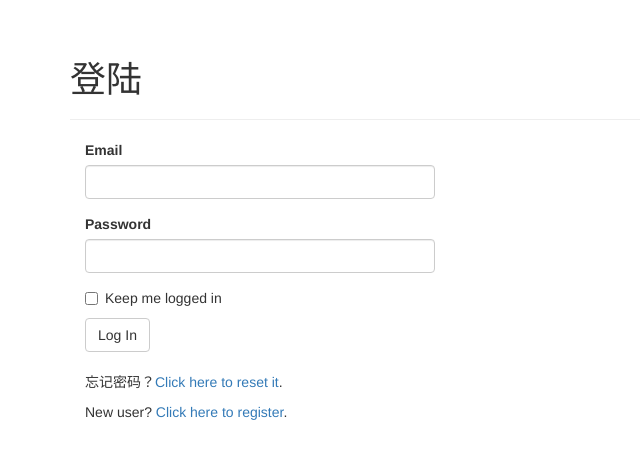
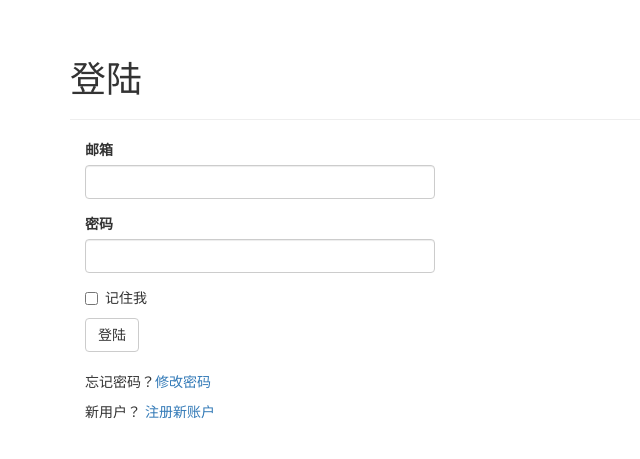
Before and after one commit to fenife/flasky, a Flask app: page /auth/login in a window 1280 px wide. Shown: the part 52-511 px from the top of the page, without its empty margins (0-640 px from the left). Run offline with Flask 2, Linux system fonts and the light colour scheme; some libraries are stand-ins or nearby versions.

Commit message:
修改为中文提示

```diff
--- a/app/auth/forms.py
+++ b/app/auth/forms.py
@@ -6,67 +6,67 @@ from ..models import User
 
 
 class LoginForm(FlaskForm):
-    email = StringField('Email', validators=[Required(), Length(1, 64),
+    email = StringField('邮箱', validators=[Required(), Length(1, 64),
                                              Email()])
-    password = PasswordField('Password', validators=[Required()])
-    remember_me = BooleanField('Keep me logged in')
-    submit = SubmitField('Log In')
+    password = PasswordField('密码', validators=[Required()])
+    remember_me = BooleanField('记住我')
+    submit = SubmitField('登陆')
 
 
 class RegistrationForm(FlaskForm):
-    email = StringField('Email', validators=[Required(), Length(1, 64),
+    email = StringField('邮箱', validators=[Required(), Length(1, 64),
                                            Email()])
-    username = StringField('Username', validators=[
+    username = StringField('用户名', validators=[
         Required(), Length(1, 64), Regexp('^[A-Za-z][A-Za-z0-9_.]*$', 0,
                                           'Usernames must have only letters, '
                                           'numbers, dots or underscores')])
-    password = PasswordField('Password', validators=[
+    password = PasswordField('密码', validators=[
         Required(), EqualTo('password2', message='Passwords must match.')])
-    password2 = PasswordField('Confirm password', validators=[Required()])
-    submit = SubmitField('Register')
+    password2 = PasswordField('再次确认密码', validators=[Required()])
+    submit = SubmitField('注册')
 
     def validate_email(self, field):
         if User.query.filter_by(email=field.data).first():
-            raise ValidationError('Email already registered.')
+            raise ValidationError('此邮箱已经注册！')
 
     def validate_username(self, field):
         if User.query.filter_by(username=field.data).first():
-            raise ValidationError('Username already in use.')
+            raise ValidationError('此用户名已经被使用！')
 
 
 class ChangePasswordForm(FlaskForm):
-    old_password = PasswordField('Old password', validators=[Required()])
-    password = PasswordField('New password', validators=[
+    old_password = PasswordField('旧密码', validators=[Required()])
+    password = PasswordField('新密码', validators=[
         Required(), EqualTo('password2', message='Passwords must match')])
-    password2 = PasswordField('Confirm new password', validators=[Required()])
-    submit = SubmitField('Update Password')
+    password2 = PasswordField('再次确认密码', validators=[Required()])
+    submit = SubmitField('修改密码')
 
 
 class PasswordResetRequestForm(FlaskForm):
-    email = StringField('Email', validators=[Required(), Length(1, 64),
+    email = StringField('邮箱', validators=[Required(), Length(1, 64),
                                              Email()])
-    submit = SubmitField('Reset Password')
+    submit = SubmitField('密码重置')
 
 
 class PasswordResetForm(FlaskForm):
-    email = StringField('Email', validators=[Required(), Length(1, 64),
+    email = StringField('邮箱', validators=[Required(), Length(1, 64),
                                              Email()])
-    password = PasswordField('New Password', validators=[
+    password = PasswordField('新密码', validators=[
         Required(), EqualTo('password2', message='Passwords must match')])
-    password2 = PasswordField('Confirm password', validators=[Required()])
-    submit = SubmitField('Reset Password')
+    password2 = PasswordField('再次确认密码', validators=[Required()])
+    submit = SubmitField('修改密码')
 
     def validate_email(self, field):
         if User.query.filter_by(email=field.data).first() is None:
-            raise ValidationError('Unknown email address.')
+            raise ValidationError('邮箱不可用')
 
 
 class ChangeEmailForm(FlaskForm):
-    email = StringField('New Email', validators=[Required(), Length(1, 64),
+    email = StringField('新邮箱', validators=[Required(), Length(1, 64),
                                                  Email()])
-    password = PasswordField('Password', validators=[Required()])
-    submit = SubmitField('Update Email Address')
+    password = PasswordField('密码', validators=[Required()])
+    submit = SubmitField('更改邮箱')
 
     def validate_email(self, field):
         if User.query.filter_by(email=field.data).first():
-            raise ValidationError('Email already registered.')
+            raise ValidationError('此邮箱已经被注册。')
--- a/app/auth/views.py
+++ b/app/auth/views.py
@@ -35,7 +35,7 @@ def login():
         if user is not None and user.verify_password(form.password.data):
             login_user(user, form.remember_me.data)
             return redirect(request.args.get('next') or url_for('main.index'))
-        flash('Invalid username or password.')
+        flash('用户名或密码错误。')
     return render_template('auth/login.html', form=form)
 
 
@@ -43,7 +43,7 @@ def login():
 @login_required
 def logout():
     logout_user()
-    flash('You have been logged out.')
+    flash('您已经退出登陆。')
     return redirect(url_for('main.index'))
 
 
@@ -57,9 +57,9 @@ def register():
         db.session.add(user)
         db.session.commit()
         token = user.generate_confirmation_token()
-        send_email(user.email, 'Confirm Your Account',
+        send_email(user.email, '请激活您的账号。',
                    'auth/email/confirm', user=user, token=token)
-        flash('A confirmation email has been sent to you by email.')
+        flash('激活的邮件已经发送到您的邮箱。')
         return redirect(url_for('auth.login'))
     return render_template('auth/register.html', form=form)
 
@@ -70,9 +70,9 @@ def confirm(token):
     if current_user.confirmed:
         return redirect(url_for('main.index'))
     if current_user.confirm(token):
-        flash('You have confirmed your account. Thanks!')
+        flash('您的账户已经激活，谢谢！')
     else:
-        flash('The confirmation link is invalid or has expired.')
+        flash('此激活的链接不正确或者已经过期。')
     return redirect(url_for('main.index'))
 
 
@@ -80,9 +80,9 @@ def confirm(token):
 @login_required
 def resend_confirmation():
     token = current_user.generate_confirmation_token()
-    send_email(current_user.email, 'Confirm Your Account',
+    send_email(current_user.email, '请激活您的账号。',
                'auth/email/confirm', user=current_user, token=token)
-    flash('A new confirmation email has been sent to you by email.')
+    flash('新的激活邮件已经发送到您的邮箱。')
     return redirect(url_for('main.index'))
 
 
@@ -94,10 +94,10 @@ def change_password():
         if current_user.verify_password(form.old_password.data):
             current_user.password = form.password.data
             db.session.add(current_user)
-            flash('Your password has been updated.')
+            flash('您的密码已经更改。')
             return redirect(url_for('main.index'))
         else:
-            flash('Invalid password.')
+            flash('密码不正确。')
     return render_template("auth/change_password.html", form=form)
 
 
@@ -110,12 +110,11 @@ def password_reset_request():
         user = User.query.filter_by(email=form.email.data).first()
         if user:
             token = user.generate_reset_token()
-            send_email(user.email, 'Reset Your Password',
+            send_email(user.email, '密码重置。',
                        'auth/email/reset_password',
                        user=user, token=token,
                        next=request.args.get('next'))
-        flash('An email with instructions to reset your password has been '
-              'sent to you.')
+        flash('请按照邮件中的介绍来重置您的密码。')
         return redirect(url_for('auth.login'))
     return render_template('auth/reset_password.html', form=form)
 
@@ -130,7 +129,7 @@ def password_reset(token):
         if user is None:
             return redirect(url_for('main.index'))
         if user.reset_password(token, form.password.data):
-            flash('Your password has been updated.')
+            flash('您的密码已经重置。')
             return redirect(url_for('auth.login'))
         else:
             return redirect(url_for('main.index'))
@@ -145,14 +144,13 @@ def change_email_request():
         if current_user.verify_password(form.password.data):
             new_email = form.email.data
             token = current_user.generate_email_change_token(new_email)
-            send_email(new_email, 'Confirm your email address',
+            send_email(new_email, '激活您的新邮箱。',
                        'auth/email/change_email',
                        user=current_user, token=token)
-            flash('An email with instructions to confirm your new email '
-                  'address has been sent to you.')
+            flash('请按照邮件中的介绍来激活您的新邮箱。')
             return redirect(url_for('main.index'))
         else:
-            flash('Invalid email or password.')
+            flash('邮箱或密码不正确。')
     return render_template("auth/change_email.html", form=form)
 
 
@@ -160,7 +158,7 @@ def change_email_request():
 @login_required
 def change_email(token):
     if current_user.change_email(token):
-        flash('Your email address has been updated.')
+        flash('邮箱已经更改。')
     else:
-        flash('Invalid request.')
+        flash('请求错误。')
     return redirect(url_for('main.index'))
--- a/app/main/views.py
+++ b/app/main/views.py
@@ -78,7 +78,7 @@ def edit_profile():
         current_user.location = form.location.data
         current_user.about_me = form.about_me.data
         db.session.add(current_user)
-        flash('Your profile has been updated.')
+        flash('信息已更新。')
         return redirect(url_for('.user', username=current_user.username))
     form.name.data = current_user.name
     form.location.data = current_user.location
@@ -101,7 +101,7 @@ def edit_profile_admin(id):
         user.location = form.location.data
         user.about_me = form.about_me.data
         db.session.add(user)
-        flash('The profile has been updated.')
+        flash('信息已更新。')
         return redirect(url_for('.user', username=user.username))
     form.email.data = user.email
     form.username.data = user.username
@@ -122,7 +122,7 @@ def post(id):
                           post=post,
                           author=current_user._get_current_object())
         db.session.add(comment)
-        flash('Your comment has been published.')
+        flash('评论已发送。')
         return redirect(url_for('.post', id=post.id, page=-1))
     page = request.args.get('page', 1, type=int)
     if page == -1:
@@ -147,7 +147,7 @@ def edit(id):
     if form.validate_on_submit():
         post.body = form.body.data
         db.session.add(post)
-        flash('The post has been updated.')
+        flash('文章已更新。')
         return redirect(url_for('.post', id=post.id))
     form.body.data = post.body
     return render_template('edit_post.html', form=form)
@@ -159,13 +159,13 @@ def edit(id):
 def follow(username):
     user = User.query.filter_by(username=username).first()
     if user is None:
-        flash('Invalid user.')
+        flash('用户错误。')
         return redirect(url_for('.index'))
     if current_user.is_following(user):
-        flash('You are already following this user.')
+        flash('你已关注此用户。')
         return redirect(url_for('.user', username=username))
     current_user.follow(user)
-    flash('You are now following %s.' % username)
+    flash('你关注了 %s' % username)
     return redirect(url_for('.user', username=username))
 
 
@@ -175,13 +175,13 @@ def follow(username):
 def unfollow(username):
     user = User.query.filter_by(username=username).first()
     if user is None:
-        flash('Invalid user.')
+        flash('用户错误.')
         return redirect(url_for('.index'))
     if not current_user.is_following(user):
-        flash('You are not following this user.')
+        flash('你没有关注此用户。')
         return redirect(url_for('.user', username=username))
     current_user.unfollow(user)
-    flash('You are not following %s anymore.' % username)
+    flash('不再关注 %s' % username)
     return redirect(url_for('.user', username=username))
 
 
@@ -189,7 +189,7 @@ def unfollow(username):
 def followers(username):
     user = User.query.filter_by(username=username).first()
     if user is None:
-        flash('Invalid user.')
+        flash('用户错误。')
         return redirect(url_for('.index'))
     page = request.args.get('page', 1, type=int)
     pagination = user.followers.paginate(
@@ -206,7 +206,7 @@ def followers(username):
 def followed_by(username):
     user = User.query.filter_by(username=username).first()
     if user is None:
-        flash('Invalid user.')
+        flash('用户错误')
         return redirect(url_for('.index'))
     page = request.args.get('page', 1, type=int)
     pagination = user.followed.paginate(
--- a/app/templates/_comments.html
+++ b/app/templates/_comments.html
@@ -11,7 +11,7 @@
             <div class="comment-author"><a href="{{ url_for('.user', username=comment.author.username) }}">{{ comment.author.username }}</a></div>
             <div class="comment-body">
                 {% if comment.disabled %}
-                <p><i>This comment has been disabled by a moderator.</i></p>
+                <p><i>此评论已经被管理员屏蔽。</i></p>
                 {% endif %}
                 {% if moderate or not comment.disabled %}
                     {% if comment.body_html %}
@@ -24,9 +24,9 @@
             {% if moderate %}
                 <br>
                 {% if comment.disabled %}
-                <a class="btn btn-default btn-xs" href="{{ url_for('.moderate_enable', id=comment.id, page=page) }}">Enable</a>
+                <a class="btn btn-default btn-xs" href="{{ url_for('.moderate_enable', id=comment.id, page=page) }}">显示</a>
                 {% else %}
-                <a class="btn btn-danger btn-xs" href="{{ url_for('.moderate_disable', id=comment.id, page=page) }}">Disable</a>
+                <a class="btn btn-danger btn-xs" href="{{ url_for('.moderate_disable', id=comment.id, page=page) }}">屏蔽</a>
                 {% endif %}
             {% endif %}
         </div>
--- a/app/templates/auth/change_email.html
+++ b/app/templates/auth/change_email.html
@@ -1,11 +1,11 @@
 {% extends "base.html" %}
 {% import "bootstrap/wtf.html" as wtf %}
 
-{% block title %}Think - Change Email Address{% endblock %}
+{% block title %}Think - 更改邮箱{% endblock %}
 
 {% block page_content %}
 <div class="page-header">
-    <h1>Change Your Email Address</h1>
+    <h1>更改邮箱</h1>
 </div>
 <div class="col-md-4">
     {{ wtf.quick_form(form) }}
--- a/app/templates/auth/change_password.html
+++ b/app/templates/auth/change_password.html
@@ -1,11 +1,11 @@
 {% extends "base.html" %}
 {% import "bootstrap/wtf.html" as wtf %}
 
-{% block title %}Think - Change Password{% endblock %}
+{% block title %}Think - 修改密码{% endblock %}
 
 {% block page_content %}
 <div class="page-header">
-    <h1>Change Your Password</h1>
+    <h1>修改密码</h1>
 </div>
 <div class="col-md-4">
     {{ wtf.quick_form(form) }}
--- a/app/templates/auth/login.html
+++ b/app/templates/auth/login.html
@@ -1,7 +1,7 @@
 {% extends "base.html" %}
 {% import "bootstrap/wtf.html" as wtf %}
 
-{% block title %}Think - Login{% endblock %}
+{% block title %}Think - 登陆{% endblock %}
 
 {% block page_content %}
 <div class="page-header">
@@ -10,7 +10,7 @@
 <div class="col-md-4">
     {{ wtf.quick_form(form) }}
     <br>
-    <p>忘记密码？<a href="{{ url_for('auth.password_reset_request') }}">Click here to reset it</a>.</p>
-    <p>New user? <a href="{{ url_for('auth.register') }}">Click here to register</a>.</p>
+    <p>忘记密码？<a href="{{ url_for('auth.password_reset_request') }}">修改密码</a></p>
+    <p>新用户？ <a href="{{ url_for('auth.register') }}">注册新账户</a></p>
 </div>
 {% endblock %}
--- a/app/templates/auth/register.html
+++ b/app/templates/auth/register.html
@@ -1,7 +1,7 @@
 {% extends "base.html" %}
 {% import "bootstrap/wtf.html" as wtf %}
 
-{% block title %}Think - Register{% endblock %}
+{% block title %}Think - 注册{% endblock %}
 
 {% block page_content %}
 <div class="page-header">
--- a/app/templates/auth/reset_password.html
+++ b/app/templates/auth/reset_password.html
@@ -1,11 +1,11 @@
 {% extends "base.html" %}
 {% import "bootstrap/wtf.html" as wtf %}
 
-{% block title %}Think - Password Reset{% endblock %}
+{% block title %}Think - 密码重置{% endblock %}
 
 {% block page_content %}
 <div class="page-header">
-    <h1>Reset Your Password</h1>
+    <h1>密码重置</h1>
 </div>
 <div class="col-md-4">
     {{ wtf.quick_form(form) }}
--- a/app/templates/base.html
+++ b/app/templates/base.html
@@ -40,7 +40,7 @@
                 <li class="dropdown">
                     <a href="#" class="dropdown-toggle" data-toggle="dropdown">
                         <img src="{{ current_user.gravatar(size=18) }}">
-                        Account <b class="caret"></b>
+                        账户 <b class="caret"></b>
                     </a>
                     <ul class="dropdown-menu">
                         <li><a href="{{ url_for('auth.change_password') }}">修改密码</a></li>
--- a/app/templates/edit_profile.html
+++ b/app/templates/edit_profile.html
@@ -1,7 +1,7 @@
 {% extends "base.html" %}
 {% import "bootstrap/wtf.html" as wtf %}
 
-{% block title %}Think - Edit Profile{% endblock %}
+{% block title %}Think - 编辑资料{% endblock %}
 
 {% block page_content %}
 <div class="page-header">
--- a/app/templates/index.html
+++ b/app/templates/index.html
@@ -5,9 +5,6 @@
 {% block title %}Think{% endblock %}
 
 {% block page_content %}
-<div class="page-header">
-    <h1>你好, {% if current_user.is_authenticated %}{{ current_user.username }}{% else %}陌生人{% endif %}!</h1>
-</div>
 <div>
     {% if current_user.can(Permission.WRITE_ARTICLES) %}
     {{ wtf.quick_form(form) }}
--- a/app/templates/moderate.html
+++ b/app/templates/moderate.html
@@ -1,7 +1,7 @@
 {% extends "base.html" %}
 {% import "_macros.html" as macros %}
 
-{% block title %}Think - Comment Moderation{% endblock %}
+{% block title %}Think - 评论管理{% endblock %}
 
 {% block page_content %}
 <div class="page-header">
--- a/app/templates/post.html
+++ b/app/templates/post.html
@@ -2,7 +2,7 @@
 {% import "bootstrap/wtf.html" as wtf %}
 {% import "_macros.html" as macros %}
 
-{% block title %}Think - Post{% endblock %}
+{% block title %}Think - 文章{% endblock %}
 
 {% block page_content %}
 {% include '_posts.html' %}
```
Also changed, not shown: app/templates/auth/unconfirmed.html (+7 -7 lines).
